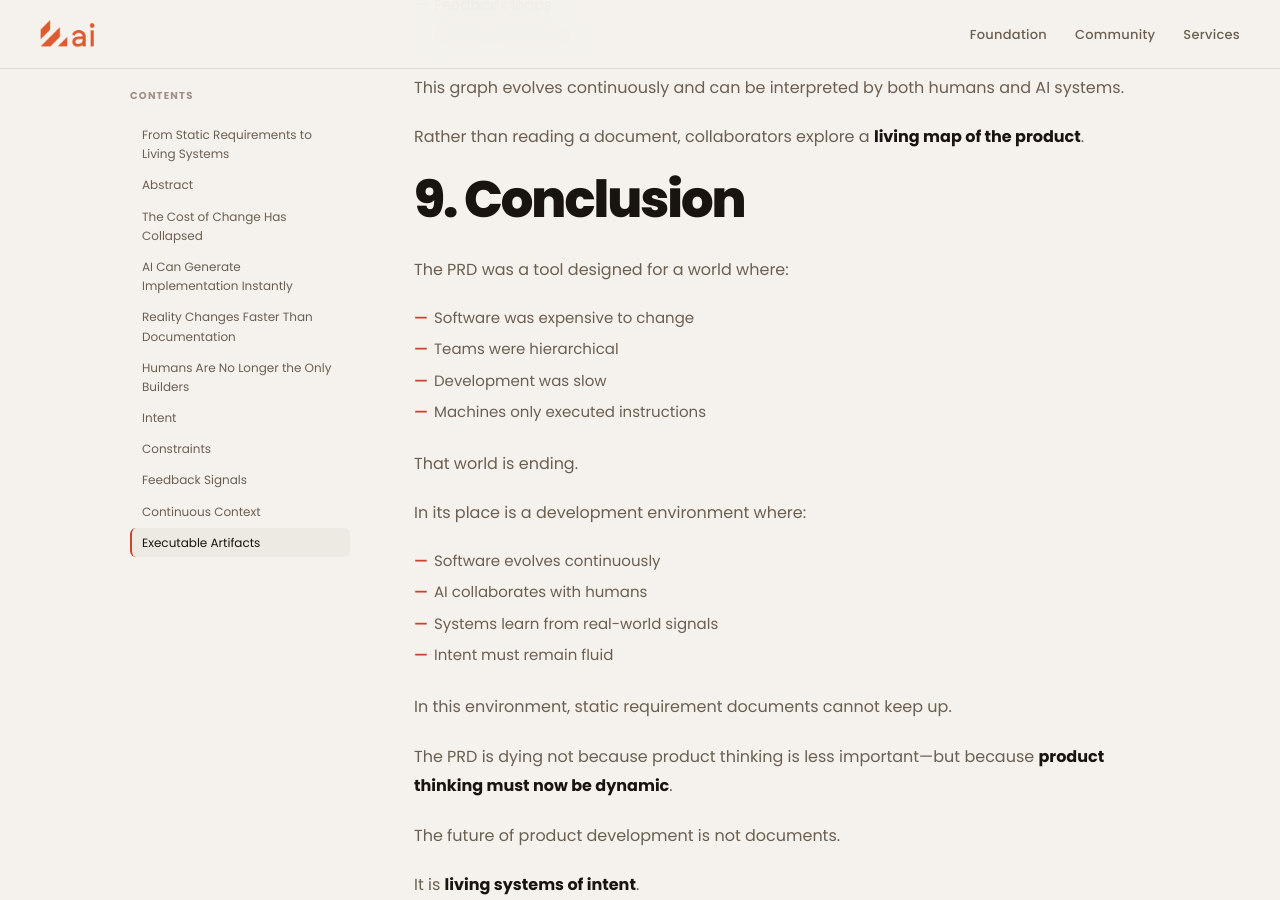
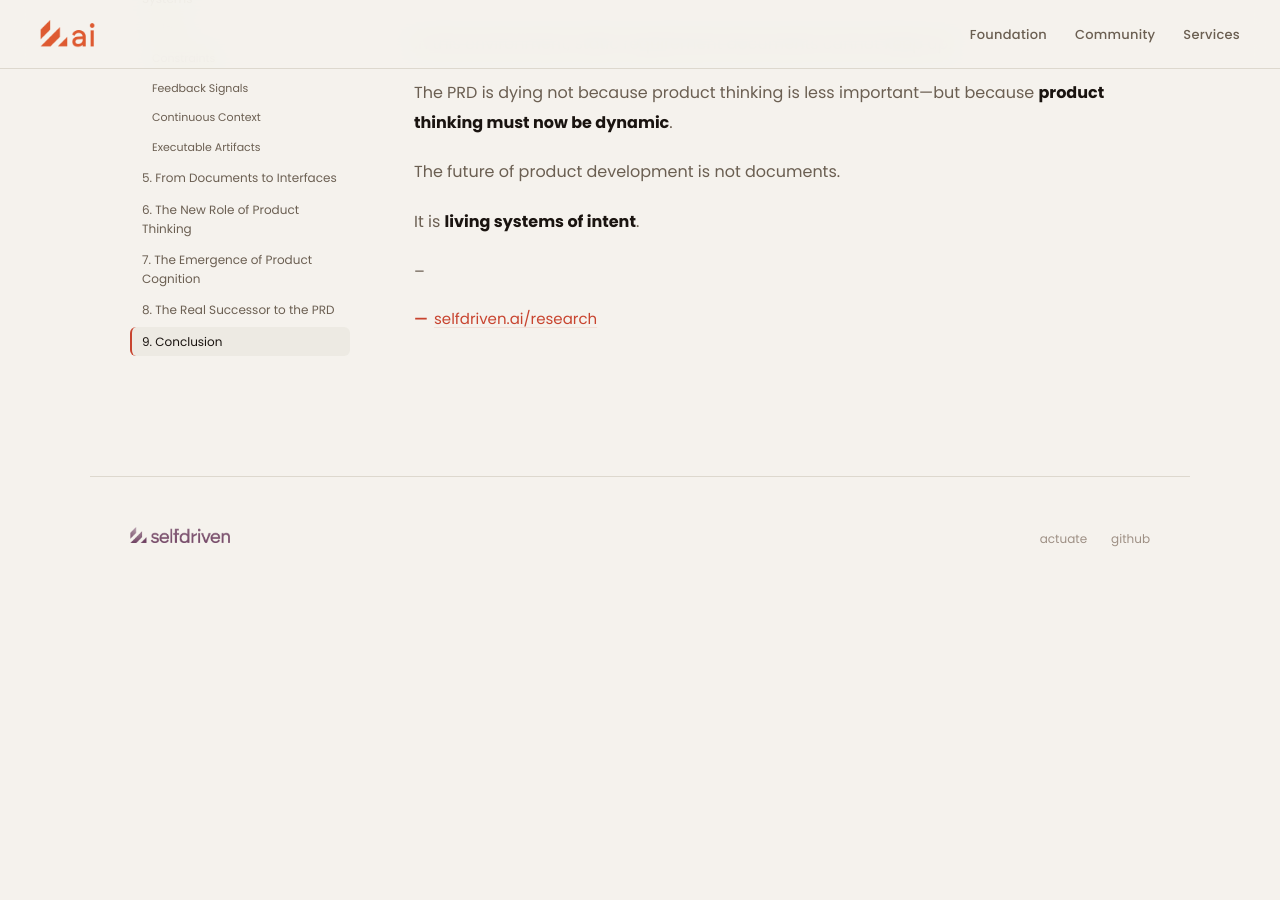
Before and after one commit to selfdriven-foundation/selfdriven-ai, a Jekyll site: the page built from docs/pages/research-the-prd-is-dead.md, in a window 1280 px wide and 900 px high, scrolled down 9624 px. Built offline with Jekyll 4.4.1, drawn with Linux system fonts in a browser that asks for light colours; after the commit the page ends 10222 px from its top, so only the background shows below that; some of the changed text lies outside the part shown.

Commit message:
Update research-the-prd-is-dead.md

```diff
--- a/docs/pages/research-the-prd-is-dead.md
+++ b/docs/pages/research-the-prd-is-dead.md
@@ -18,7 +18,7 @@
 
 The death of the PRD is not the loss of structure—it is the transition to **dynamic product cognition**.
 
-# 1. What the PRD Was Designed For
+## 1. What the PRD Was Designed For
 
 The PRD emerged from an era where software development had several defining characteristics:
 
@@ -42,11 +42,11 @@
 
 But the world that produced the PRD no longer exists.
 
-# 2. Why the PRD Is Breaking Down
+## 2. Why the PRD Is Breaking Down
 
 Several technological and organizational shifts have undermined the usefulness of static requirement documents.
 
-## 2.1 The Cost of Change Has Collapsed
+### 2.1 The Cost of Change Has Collapsed
 
 Modern development environments allow rapid iteration:
 
@@ -57,7 +57,7 @@
 
 Changing a feature is no longer a major disruption. Because change is cheap, **over-specifying early decisions becomes counterproductive**.
 
-## 2.2 AI Can Generate Implementation Instantly
+### 2.2 AI Can Generate Implementation Instantly
 
 Large language models can now generate:
 
@@ -72,9 +72,7 @@
 
 The bottleneck is **deciding what should exist.**
 
-
-
-## 2.3 Reality Changes Faster Than Documentation
+### 2.3 Reality Changes Faster Than Documentation
 
 In modern digital environments:
 
@@ -87,9 +85,7 @@
 
 By the time a PRD is finalized, it is often **already partially obsolete**.
 
-
-
-## 2.4 Humans Are No Longer the Only Builders
+### 2.4 Humans Are No Longer the Only Builders
 
 Historically:
 
@@ -110,9 +106,7 @@
 
 The PRD is not the right interface for machine collaborators.
 
-
-
-# 3. The Real Problem: Static Intent
+## 3. The Real Problem: Static Intent
 
 The fundamental weakness of the PRD is that it attempts to **freeze intent in time**.
 
@@ -133,9 +127,7 @@
 - Ignored
 - Ceremonial
 
-
-
-# 4. The Rise of Living Product Systems
+## 4. The Rise of Living Product Systems
 
 The replacement for PRDs is not “no structure.”
 
@@ -143,7 +135,7 @@
 
 Instead of static documents, product development increasingly relies on evolving systems that contain:
 
-## Intent
+### Intent
 
 What outcome are we trying to achieve?
 
@@ -151,9 +143,7 @@
 
 > Enable small communities to coordinate economic activity without centralized platforms.
 
-
-
-## Constraints
+### Constraints
 
 Boundaries that shape solutions.
 
@@ -163,9 +153,7 @@
 - Must support self-sovereign identity
 - Must run without centralized hosting
 
-
-
-## Feedback Signals
+### Feedback Signals
 
 Mechanisms that show whether progress is working.
 
@@ -176,9 +164,7 @@
 - Contribution activity
 - Economic flows
 
-
-
-## Continuous Context
+### Continuous Context
 
 Up-to-date knowledge about:
 
@@ -186,17 +172,13 @@
 - Technology capabilities
 - System performance
 
-
-
-## Executable Artifacts
+### Executable Artifacts
 
 Instead of describing systems, teams increasingly use **working prototypes as the source of truth**.
 
 The system itself becomes the specification.
 
-
-
-# 5. From Documents to Interfaces
+## 5. From Documents to Interfaces
 
 The most important shift is conceptual.
 
@@ -219,9 +201,7 @@
 
 Product development is moving in the same direction.
 
-
-
-# 6. The New Role of Product Thinking
+## 6. The New Role of Product Thinking
 
 If the PRD disappears, what replaces the role of the product manager?
 
@@ -249,9 +229,7 @@
 
 **systems navigation**.
 
-
-
-# 7. The Emergence of Product Cognition
+## 7. The Emergence of Product Cognition
 
 Future product environments may include:
 
@@ -266,9 +244,7 @@
 
 The product becomes something closer to an **organism** than a blueprint.
 
-
-
-# 8. The Real Successor to the PRD
+## 8. The Real Successor to the PRD
 
 The successor to the PRD is not a better document.
 
@@ -287,9 +263,7 @@
 
 Rather than reading a document, collaborators explore a **living map of the product**.
 
-
-
-# 9. Conclusion
+## 9. Conclusion
 
 The PRD was a tool designed for a world where:
 
@@ -314,3 +288,7 @@
 The future of product development is not documents.
 
 It is **living systems of intent**.
+
+--
+
+- [selfdriven.ai/research](https://selfdriven.ai/research)
```
